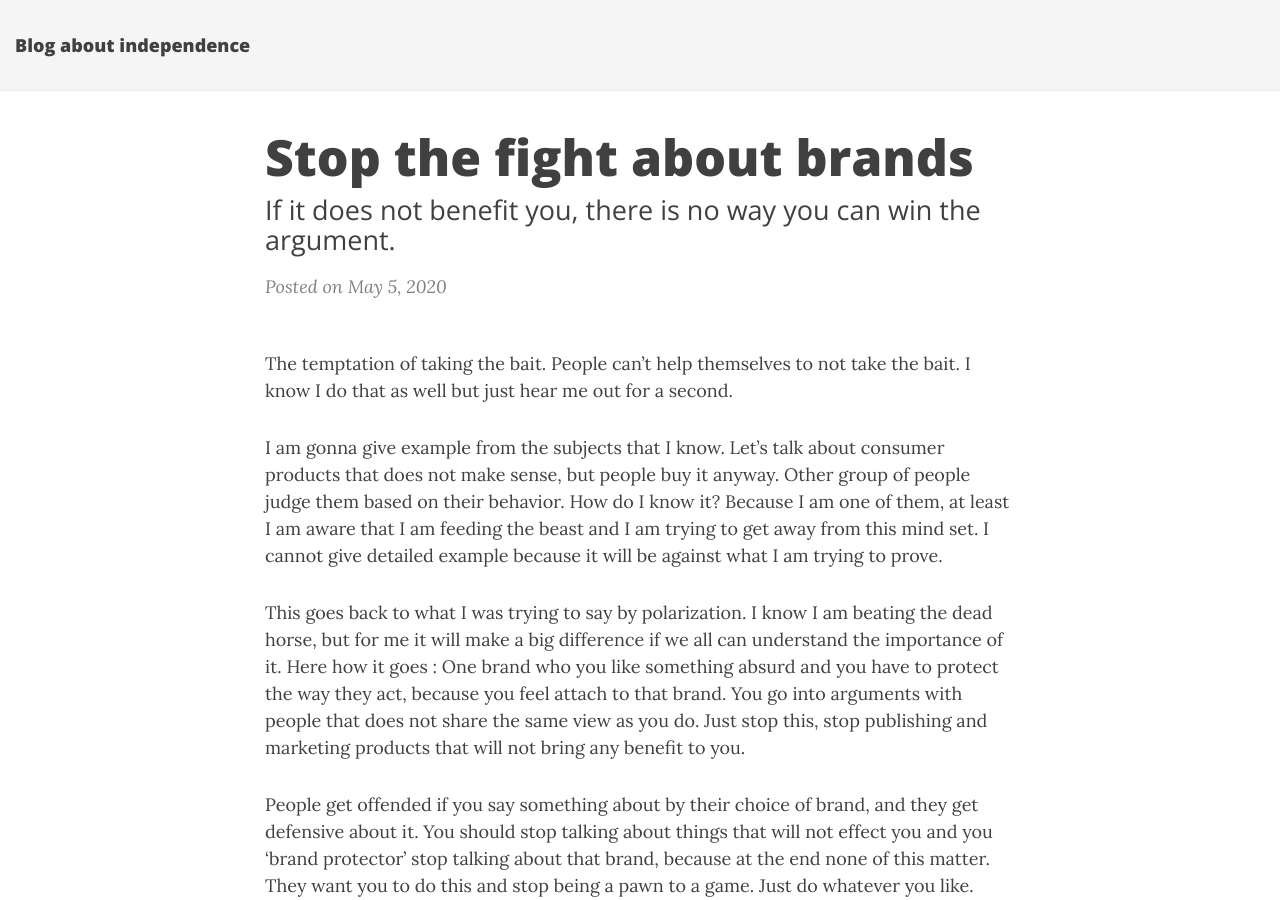
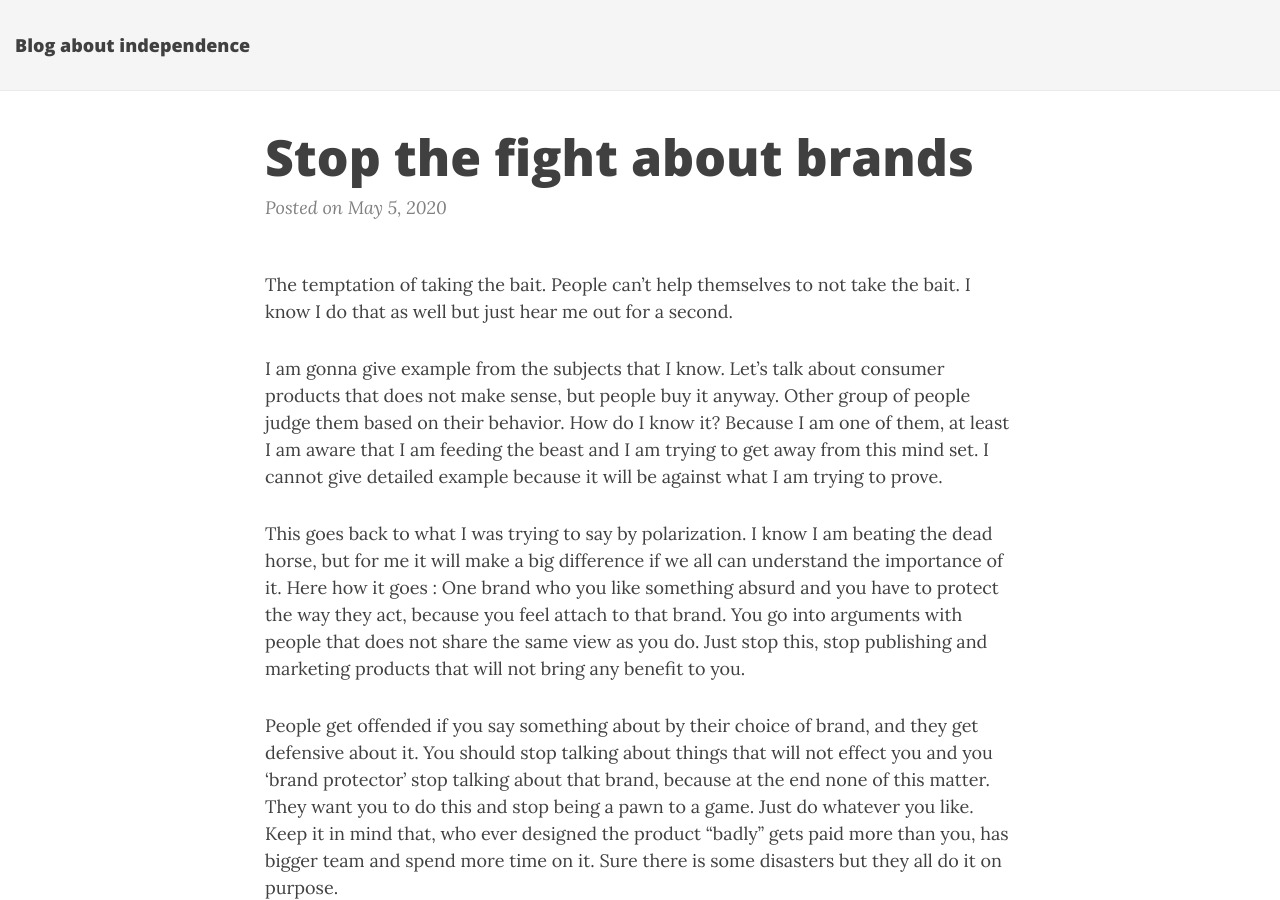
Before and after one commit to JanetheBlogger/JanetheBlogger.github.io, a Jekyll site: the page built from _posts/2020-05-05-Stop-the-fight-about-brands.md, in a window 1280 px wide and 900 px high. Built offline with Jekyll 4.4.1, drawn with Linux system fonts in a browser that asks for light colours; nearby versions of some CDN libraries.

Commit message:
Update 2020-05-05-Stop-the-fight-about-brands.md

```diff
--- a/_posts/2020-05-05-Stop-the-fight-about-brands.md
+++ b/_posts/2020-05-05-Stop-the-fight-about-brands.md
@@ -1,8 +1,7 @@
 ---
 layout: post
 title: Stop the fight about brands
-subtitle: If it does not benefit you, there is no way you can win the argument.
-tags: [Apple, brand loyalty, new,]
+tags: [Apple, brand loyalty, new]
 ---
 
 The temptation of taking the bait. People can't help themselves to not take the bait. I know I do that as well but just hear me out for a second.
```
